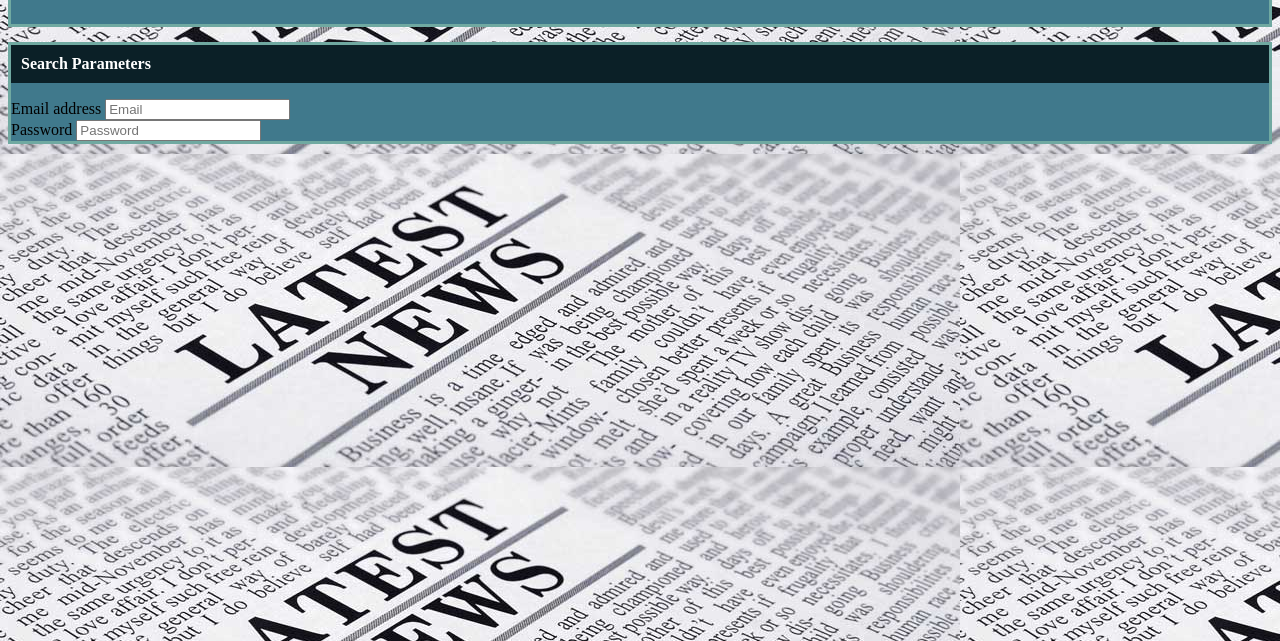
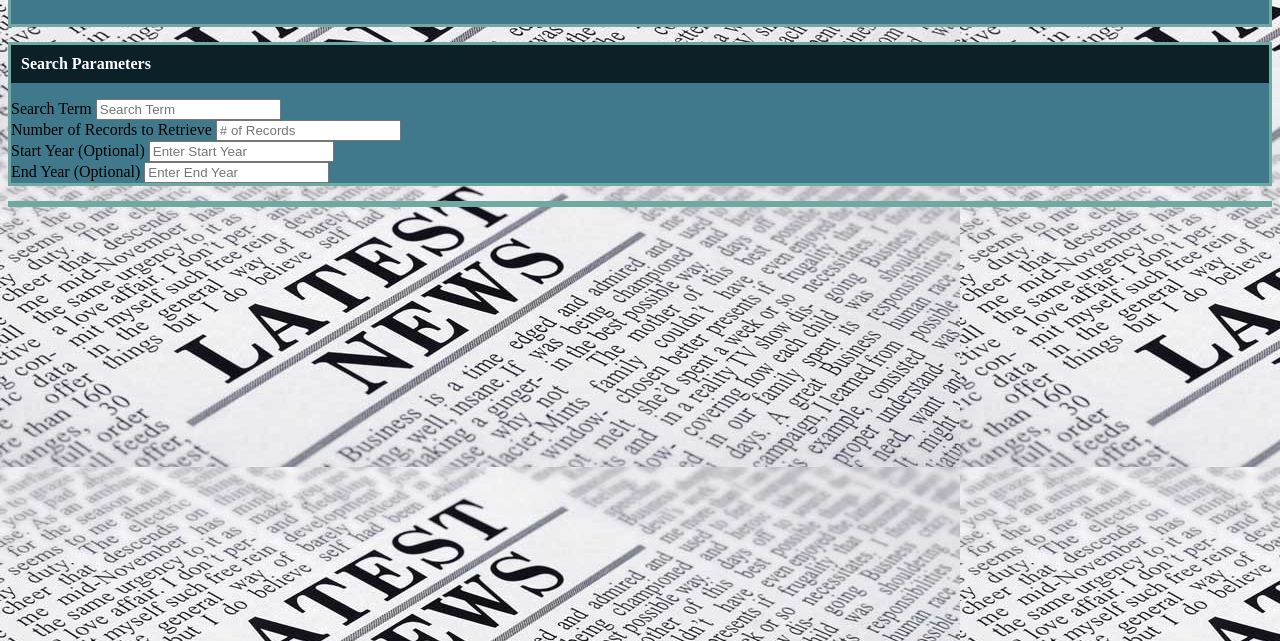
Before and after one commit to mikeheiser9/NYTapp, a plain HTML site: page index.html in a window 1280 px wide. Shown: the part 159-800 px from the top of the page. Drawn offline with nearby package versions, Linux system fonts and the light colour scheme; a web font is replaced by a local one.

Commit message:
updated forms

```diff
--- a/assets/css/style.css
+++ b/assets/css/style.css
@@ -30,3 +30,9 @@ body {
     padding: 10px;
     font-weight: bold;
 }
+
+#searchResults {
+    background-color: #40798C;
+    border: 3px solid #70A9A1;
+    margin-top: 15px;
+}
--- a/index.html
+++ b/index.html
@@ -31,13 +31,21 @@
                     <p>Search Parameters</p>
                     <form>
                         <div class="form-group">
-                            <label for="exampleInputEmail1">Email address</label>
-                            <input type="email" class="form-control" id="exampleInputEmail1" placeholder="Email">
+                            <label for="searchTerm">Search Term</label>
+                            <input type="search" class="form-control" id="searchTerm" placeholder="Search Term">
                         </div>
                         <div class="form-group">
-                            <label for="exampleInputPassword1">Password</label>
-                            <input type="password" class="form-control" id="exampleInputPassword1" placeholder="Password">
+                            <label for="records">Number of Records to Retrieve</label>
+                            <input type="number" class="form-control" id="records" placeholder="# of Records">
                         </div>
+                        <div class="form-group">
+                                <label for="year">Start Year (Optional)</label>
+                                <input type="year" class="form-control" id="startYear" placeholder="Enter Start Year">
+                            </div>
+                            <div class="form-group">
+                                    <label for="records">End Year (Optional)</label>
+                                    <input type="year" class="form-control" id="endYear" placeholder="Enter End Year">
+                                </div>
                     </form>
                 </div>
             </div>
```
